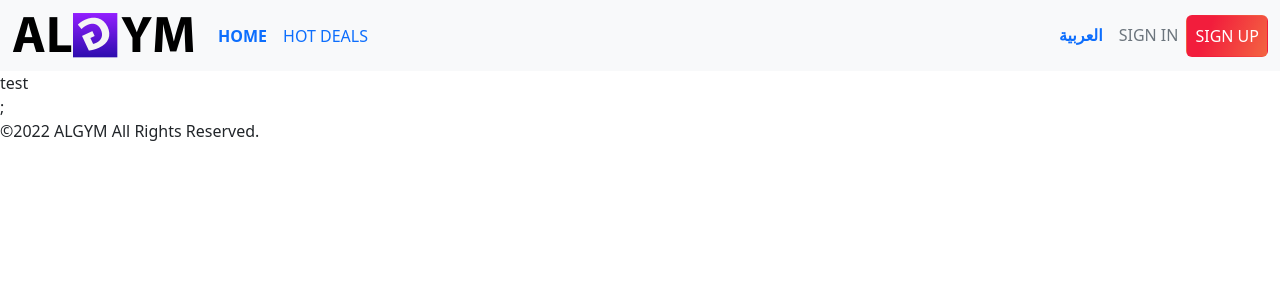
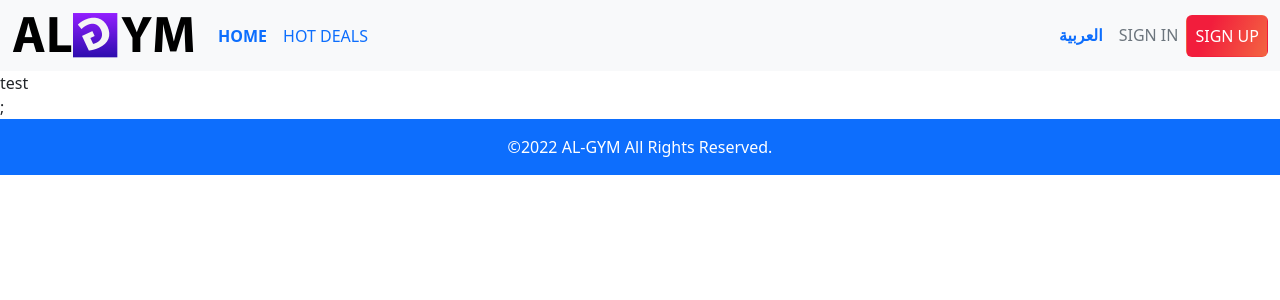
Before and after one commit to MohammadKhallaf/inv-gym, a React (Vite) app: page / in a window 1280 px wide. Shown: the top 300 px of the page. Built offline with nearby package versions, Linux system fonts and the light colour scheme.

Commit message:
update footer

```diff
--- a/src/layout/AppFooter.tsx
+++ b/src/layout/AppFooter.tsx
@@ -4,8 +4,8 @@ type Props = {};
 
 const AppFooter = (props: Props) => {
   return (
-    <footer className="mt-auto">
-      ©{new Date().getFullYear()} ALGYM All Rights Reserved.
+    <footer className="bg-primary text-white py-3 fs-6 text-center">
+      ©{new Date().getFullYear()} AL-GYM All Rights Reserved.
     </footer>
   );
 };
```
